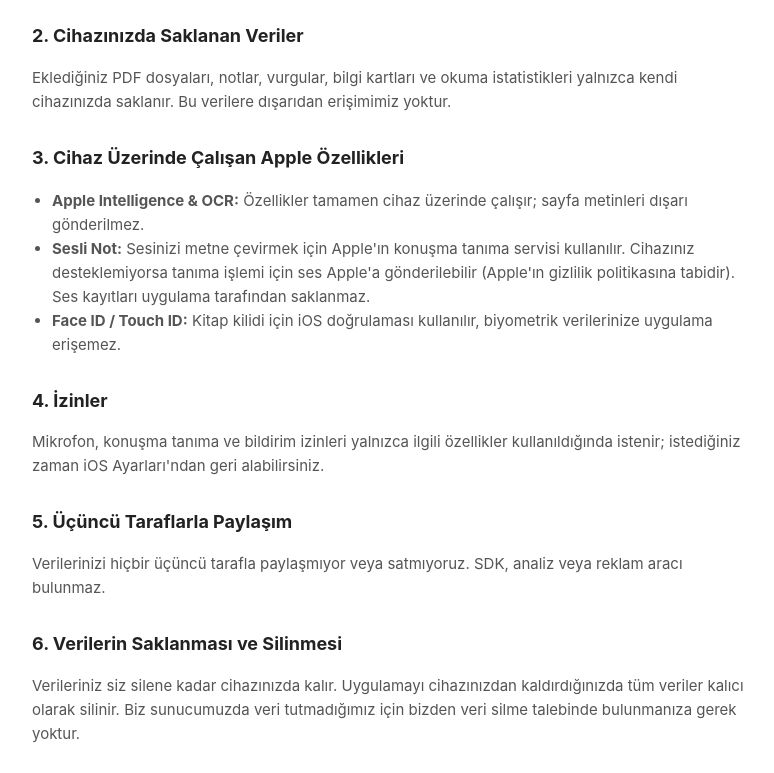
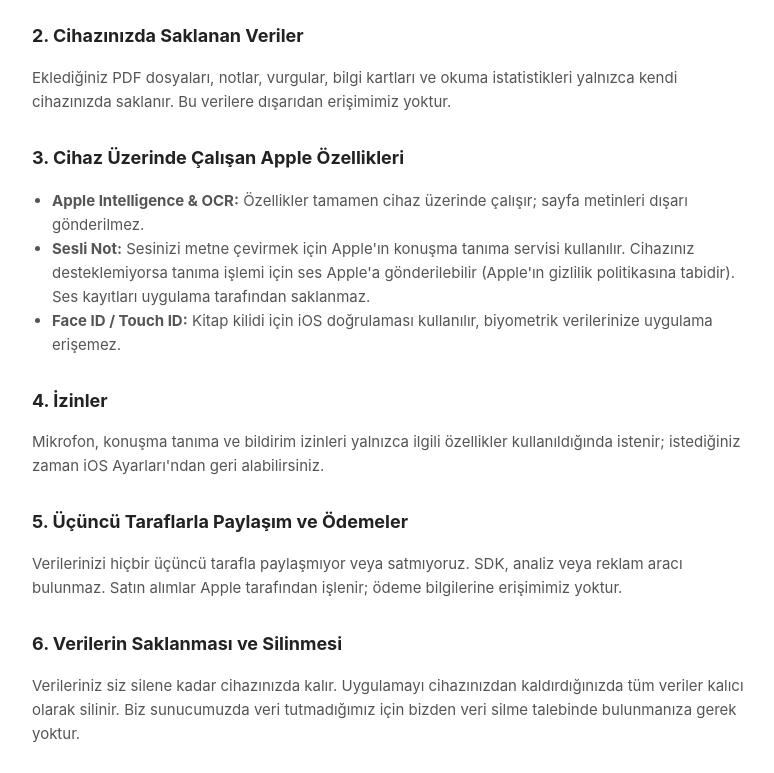
Before and after one commit to omerfbgfb-cyber/gizlilik-politikasi, a plain HTML site: page index.html in a window 1280 px wide. Shown: the part 376-1149 px from the top of the page, without its empty margins (248-1022 px from the left). Drawn offline with Linux system fonts and the light colour scheme.

Commit message:
Revise third-party sharing section with payment details
Updated section on third-party sharing to include payment information.

```diff
--- a/index.html
+++ b/index.html
@@ -37,8 +37,8 @@
         <h2>4. İzinler</h2>
         <p>Mikrofon, konuşma tanıma ve bildirim izinleri yalnızca ilgili özellikler kullanıldığında istenir; istediğiniz zaman iOS Ayarları'ndan geri alabilirsiniz.</p>
 
-        <h2>5. Üçüncü Taraflarla Paylaşım</h2>
-        <p>Verilerinizi hiçbir üçüncü tarafla paylaşmıyor veya satmıyoruz. SDK, analiz veya reklam aracı bulunmaz.</p>
+        <h2>5. Üçüncü Taraflarla Paylaşım ve Ödemeler</h2>
+        <p>Verilerinizi hiçbir üçüncü tarafla paylaşmıyor veya satmıyoruz. SDK, analiz veya reklam aracı bulunmaz. Satın alımlar Apple tarafından işlenir; ödeme bilgilerine erişimimiz yoktur.</p>
 
         <h2>6. Verilerin Saklanması ve Silinmesi</h2>
         <p>Verileriniz siz silene kadar cihazınızda kalır. Uygulamayı cihazınızdan kaldırdığınızda tüm veriler kalıcı olarak silinir. Biz sunucumuzda veri tutmadığımız için bizden veri silme talebinde bulunmanıza gerek yoktur.</p>
```
